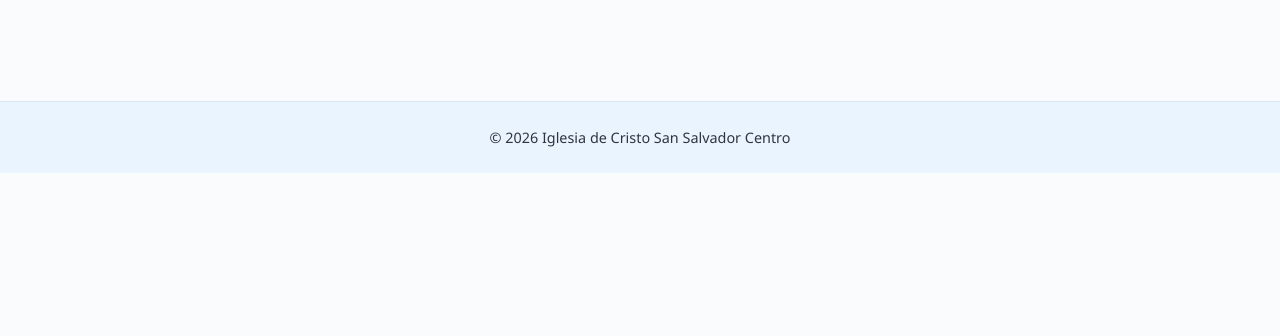
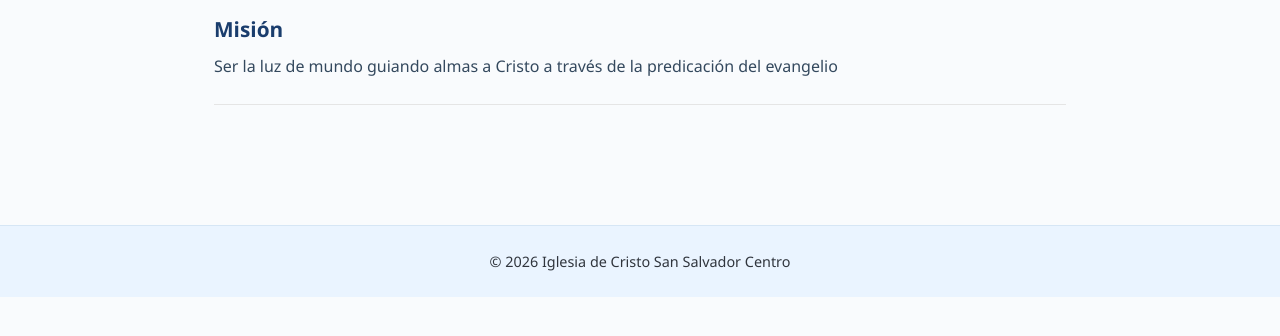
Before and after one commit to victorlinares2689/iglesia-de-cristo-ssc, a plain HTML site: page index.html in a window 1280 px wide. Both pictures are taken after a click on the link "¿Quiénes somos?". Shown: the part 274-610 px from the top of the page. Drawn offline with Linux system fonts and the light colour scheme.

Commit message:
Cambio en class

```diff
--- a/index.html
+++ b/index.html
@@ -91,7 +91,7 @@
     <section id="quienes-somos" class="seccion">
       <h2>¿Quiénes somos?</h2>
 
-      <article id="mision" class="subseccion">
+      <article id="mision" class="subseccion activa">
         <h3>Misión</h3>
         <p>Ser la luz de mundo guiando almas a Cristo a través de la predicación del evangelio</p>
       </article>
```
